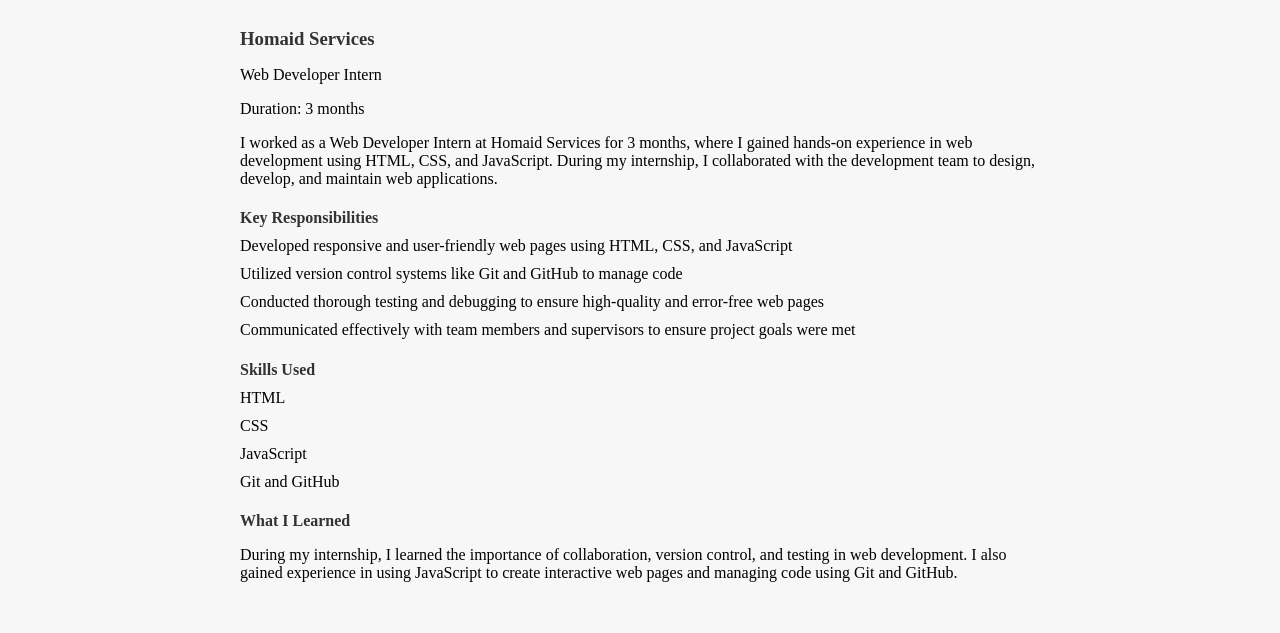
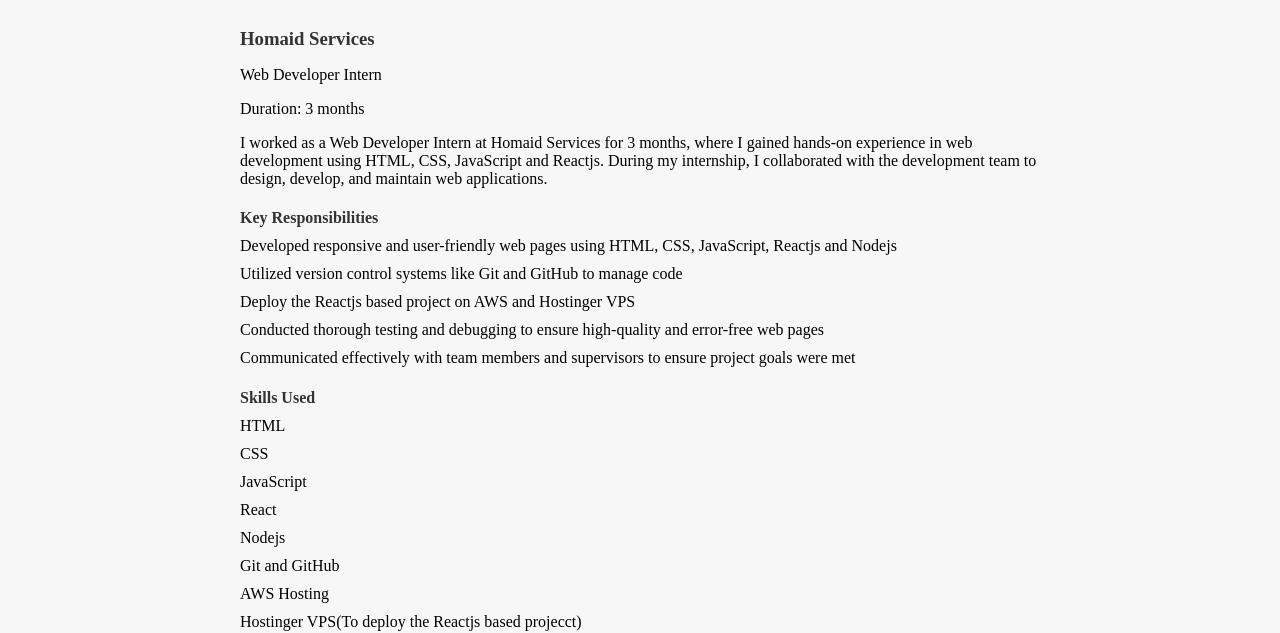
Before and after one commit to MirMayasir/personal-website, a plain HTML site: page experience.html in a window 1280 px wide. Shown: the part 169-802 px from the top of the page. Drawn offline with Linux system fonts and the light colour scheme.

Commit message:
more updates

```diff
--- a/experience.html
+++ b/experience.html
@@ -42,13 +42,14 @@
           <p>Web Developer Intern</p>
           <p>Duration: 3 months</p>
           <div class="about-internship">
-            <p>I worked as a Web Developer Intern at Homaid Services for 3 months, where I gained hands-on experience in web development using HTML, CSS, and JavaScript. During my internship, I collaborated with the development team to design, develop, and maintain web applications.</p>
+            <p>I worked as a Web Developer Intern at Homaid Services for 3 months, where I gained hands-on experience in web development using HTML, CSS, JavaScript and Reactjs. During my internship, I collaborated with the development team to design, develop, and maintain web applications.</p>
           </div>
           <div class="key-responsibilities">
             <h4>Key Responsibilities</h4>
             <ul>
-              <li>Developed responsive and user-friendly web pages using HTML, CSS, and JavaScript</li>
+              <li>Developed responsive and user-friendly web pages using HTML, CSS, JavaScript, Reactjs and Nodejs</li>
               <li>Utilized version control systems like Git and GitHub to manage code</li>
+              <li>Deploy the Reactjs based project on AWS and Hostinger VPS</li>
               <li>Conducted thorough testing and debugging to ensure high-quality and error-free web pages</li>
               <li>Communicated effectively with team members and supervisors to ensure project goals were met</li>
             </ul>
@@ -59,12 +60,16 @@
               <li>HTML</li>
               <li>CSS</li>
               <li>JavaScript</li>
+              <li>React</li>
+              <li>Nodejs</li>
               <li>Git and GitHub</li>
+              <li>AWS Hosting</li>
+              <li>Hostinger VPS(To deploy the Reactjs based projecct)</li>
             </ul>
           </div>
           <div class="what-i-learned">
             <h4>What I Learned</h4>
-            <p>During my internship, I learned the importance of collaboration, version control, and testing in web development. I also gained experience in using JavaScript to create interactive web pages and managing code using Git and GitHub.</p>
+            <p>During my internship, I learned the importance of collaboration, version control, and testing in web development. I also gained experience in using JavaScript and Reactjs to create interactive web pages and managing code using Git and GitHub, and then deploying the Reactjs based project on Hostinger VPS</p>
           </div>
         </div>
       </section>
```
